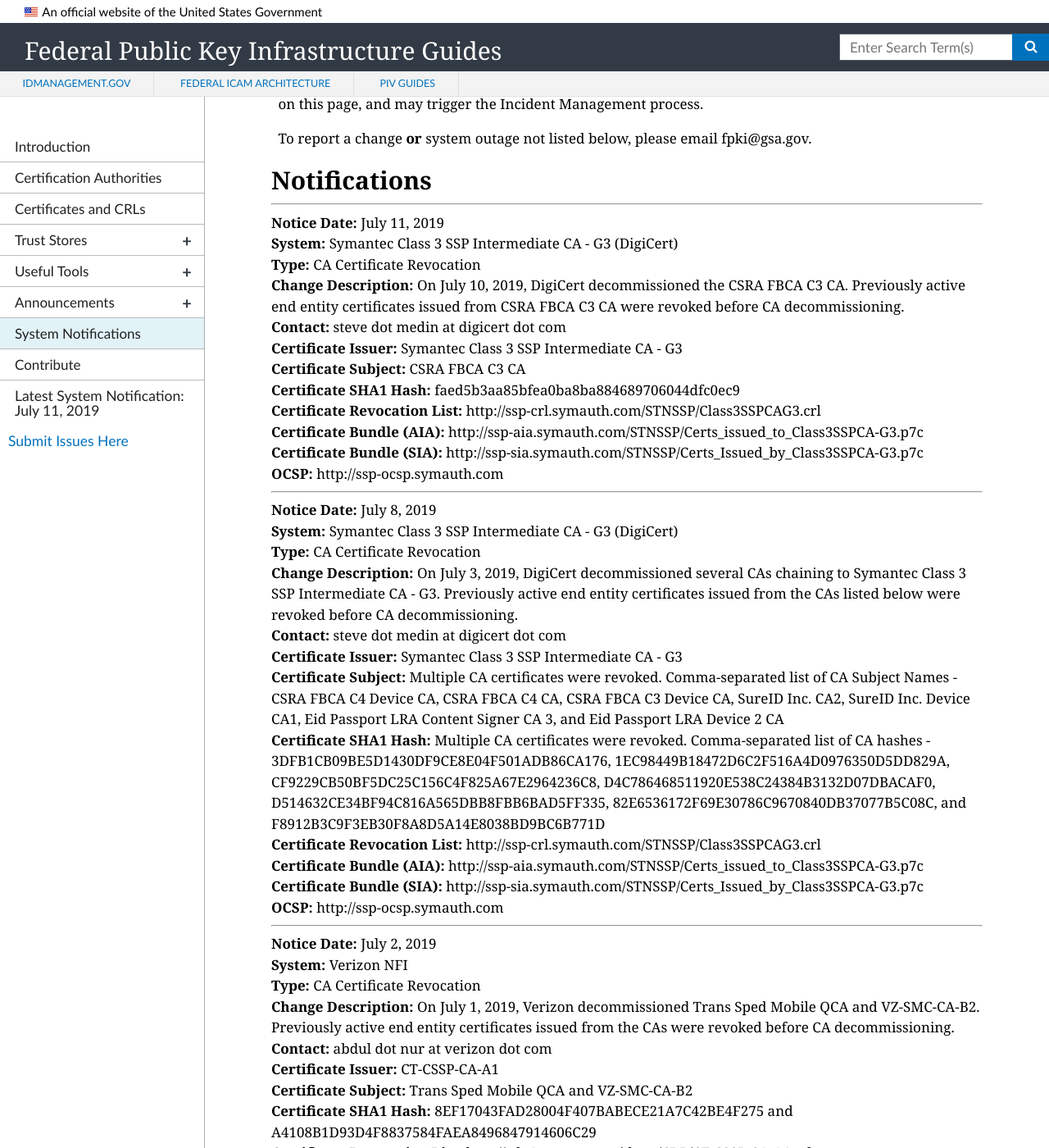
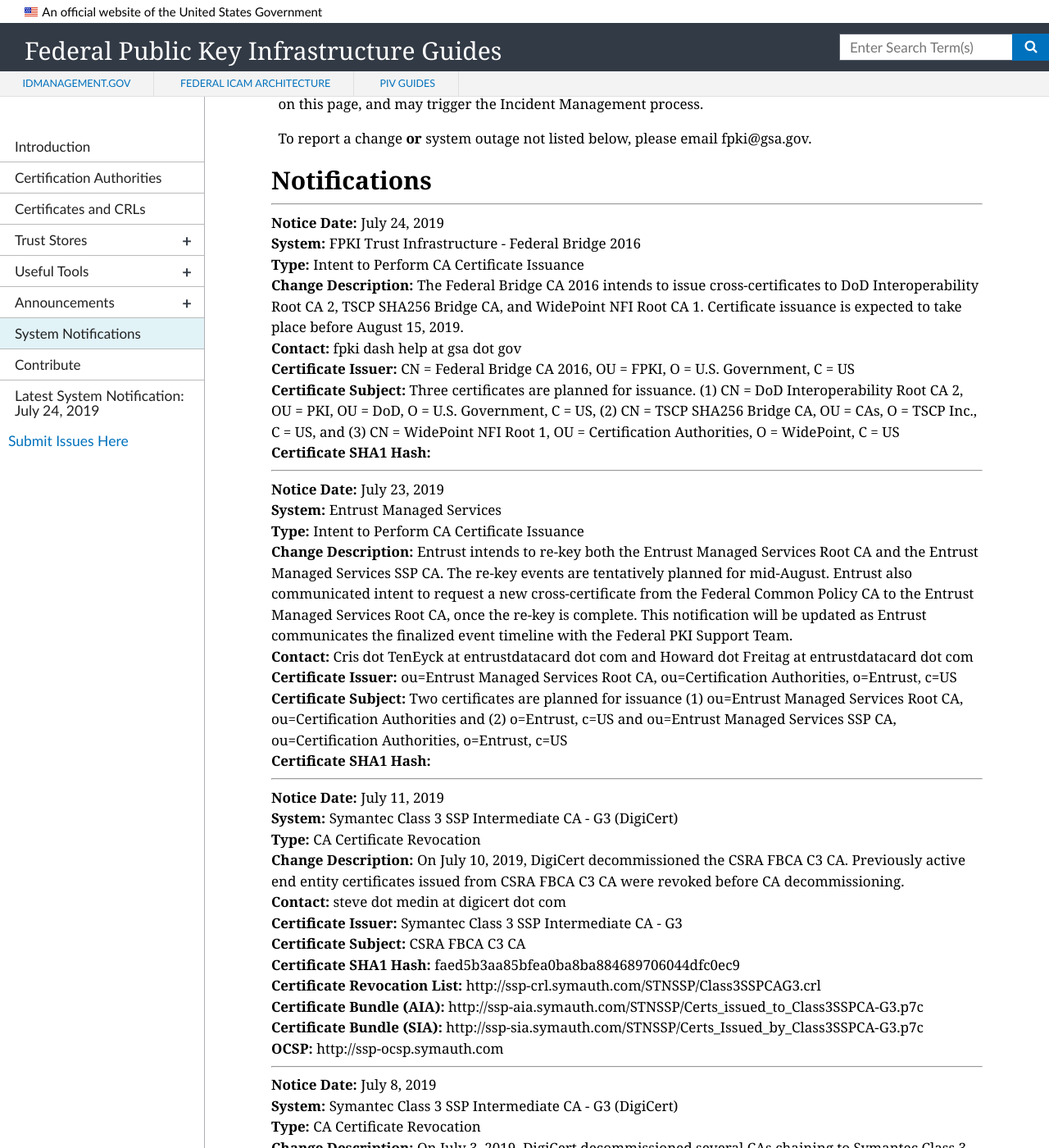
Before and after one commit to GSA/fpki-guides, a Jekyll site: the page built from pages/fpki_notifications.md, in a window 1280 px wide and 1400 px high, scrolled down 672 px. Shown: the whole window at 82% size. Built offline with Jekyll 4.4.1, drawn with Linux system fonts in a browser that asks for light colours; nearby versions of some CDN libraries.

Commit message:
Update notifications.yml

```diff
--- a/_data/notifications.yml
+++ b/_data/notifications.yml
@@ -1137,6 +1137,33 @@
   sia_uri: http://ssp-sia.symauth.com/STNSSP/Certs_Issued_by_Class3SSPCA-G3.p7c
   ocsp_uri: http://ssp-ocsp.symauth.com
 
+- notice_date: July 23, 2019
+  change_type: Intent to Perform CA Certificate Issuance
+  start_datetime:
+  system: Entrust Managed Services
+  change_description: Entrust intends to re-key both the Entrust Managed Services Root CA and the Entrust Managed Services SSP CA. The re-key events are tentatively planned for mid-August.  Entrust also communicated intent to request a new cross-certificate from the Federal Common Policy CA to the Entrust Managed Services Root CA, once the re-key is complete.  This notification will be updated as Entrust communicates the finalized event timeline with the Federal PKI Support Team.
+  contact: Cris dot TenEyck at entrustdatacard dot com and Howard dot Freitag at entrustdatacard dot com
+  ca_certificate_hash:
+  ca_certificate_issuer: ou=Entrust Managed Services Root CA, ou=Certification Authorities, o=Entrust, c=US
+  ca_certificate_subject: Two certificates are planned for issuance (1) ou=Entrust Managed Services Root CA, ou=Certification Authorities and (2) o=Entrust, c=US and ou=Entrust Managed Services SSP CA, ou=Certification Authorities, o=Entrust, c=US
+  cdp_uri:
+  aia_uri:
+  sia_uri:
+  ocsp_uri:
+
+- notice_date: July 24, 2019
+  change_type: Intent to Perform CA Certificate Issuance
+  start_datetime:
+  system: FPKI Trust Infrastructure - Federal Bridge 2016
+  change_description: The Federal Bridge CA 2016 intends to issue cross-certificates to DoD Interoperability Root CA 2, TSCP SHA256 Bridge CA, and WidePoint NFI Root CA 1. Certificate issuance is expected to take place before August 15, 2019.
+  contact: fpki dash help at gsa dot gov
+  ca_certificate_hash:
+  ca_certificate_issuer: CN = Federal Bridge CA 2016, OU = FPKI, O = U.S. Government, C = US
+  ca_certificate_subject: Three certificates are planned for issuance. (1) CN = DoD Interoperability Root CA 2, OU = PKI, OU = DoD, O = U.S. Government, C = US, (2) CN = TSCP SHA256 Bridge CA, OU = CAs, O = TSCP Inc., C = US, and (3) CN = WidePoint NFI Root 1, OU = Certification Authorities, O = WidePoint, C = US
+  cdp_uri:
+  aia_uri:
+  sia_uri:
+  ocsp_uri:
 
 #- notice_date:
 #  change_type: CA Certificate Issuance
```
